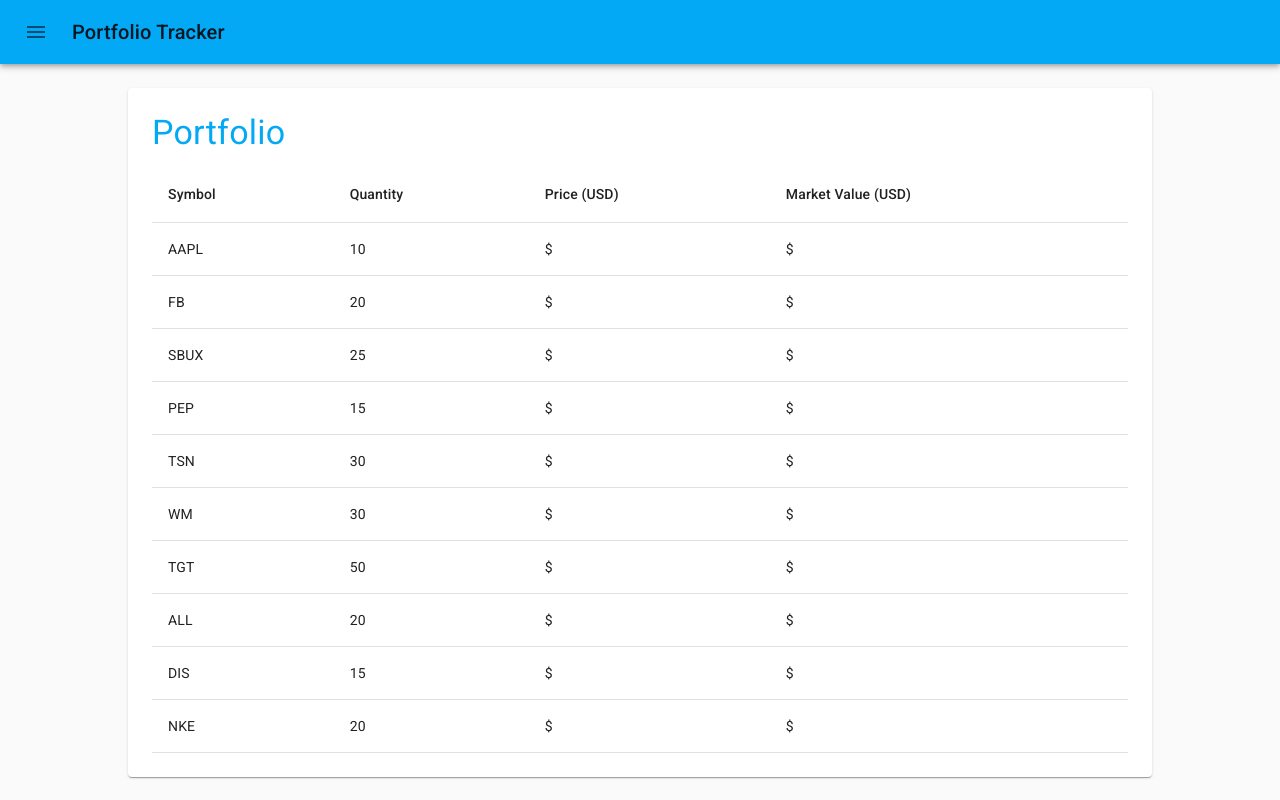
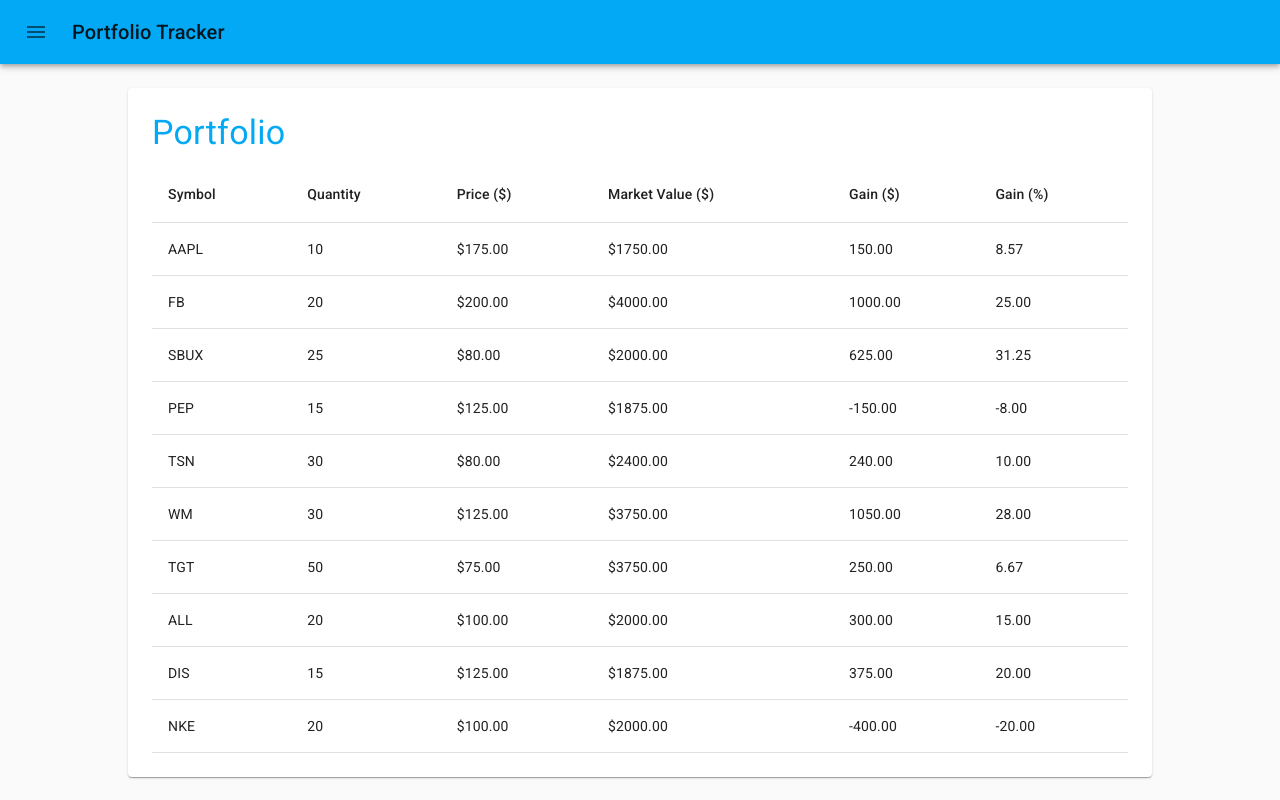
Before and after one commit to drod1000/portfolio-tracker-client, a React (Create React App) app: page / in a window 1280 px wide. Built offline with nearby package versions, Linux system fonts and the light colour scheme.

Commit message:
Adds gain columns to table

```diff
--- a/src/components/PortfolioTable/PortfolioTable.js
+++ b/src/components/PortfolioTable/PortfolioTable.js
@@ -12,8 +12,10 @@
         <TableRow>
           <TableCell>Symbol</TableCell>
           <TableCell>Quantity</TableCell>
-          <TableCell>Price (USD)</TableCell>
-          <TableCell>Market Value (USD)</TableCell>
+          <TableCell>Price ($)</TableCell>
+          <TableCell>Market Value ($)</TableCell>
+          <TableCell>Gain ($)</TableCell>
+          <TableCell>Gain (%)</TableCell>
         </TableRow>
       </TableHead>
       <TableBody>
@@ -21,8 +23,10 @@
           <TableRow key={p.symbol}>
             <TableCell>{p.symbol}</TableCell>
             <TableCell>{p.quantity}</TableCell>
-            <TableCell>${p.price}</TableCell>
-            <TableCell>${p.marketValue}</TableCell>
+            <TableCell>${p.currentPrice.toFixed(2)}</TableCell>
+            <TableCell>${(p.currentPrice * p.quantity).toFixed(2)}</TableCell>
+            <TableCell>{((p.currentPrice - p.buyPrice) * p.quantity).toFixed(2)}</TableCell>
+            <TableCell>{((p.currentPrice - p.buyPrice) / p.currentPrice * 100).toFixed(2)}</TableCell>
           </TableRow>
         ))}
       </TableBody>
```
